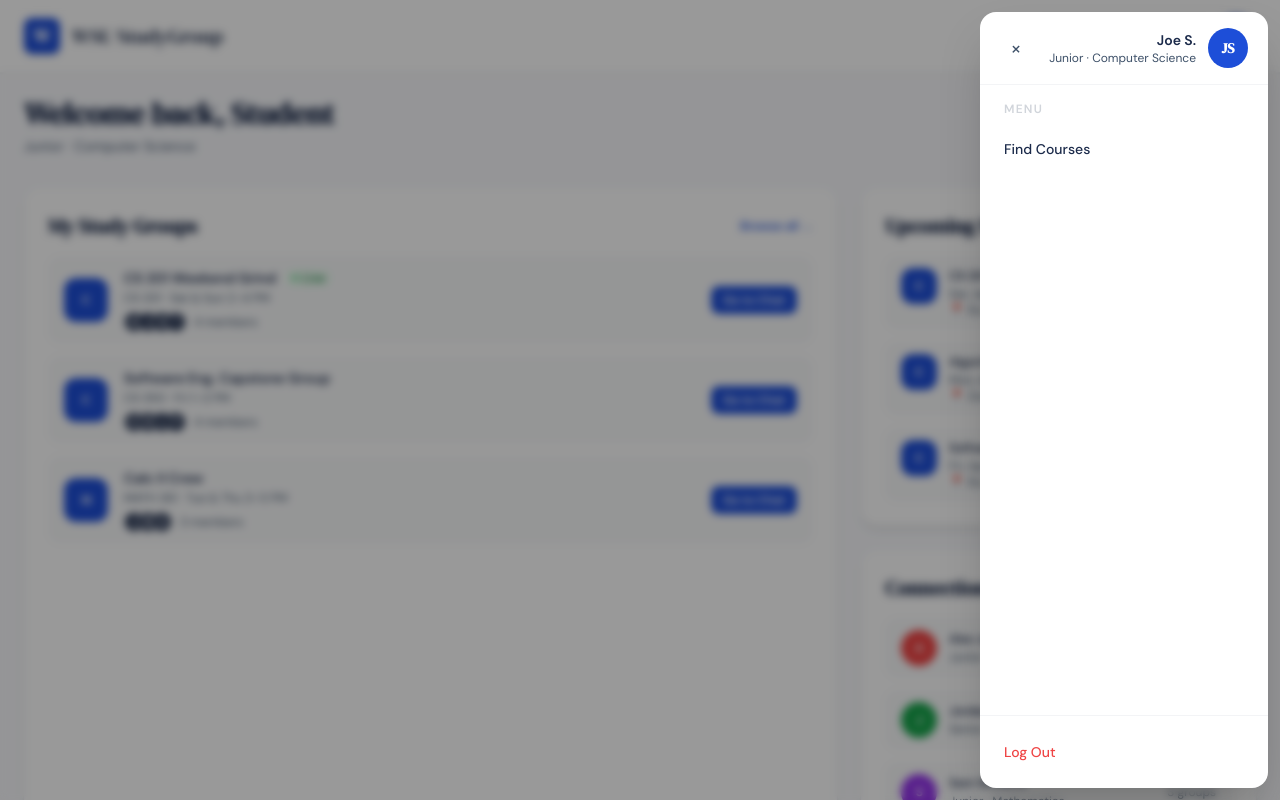
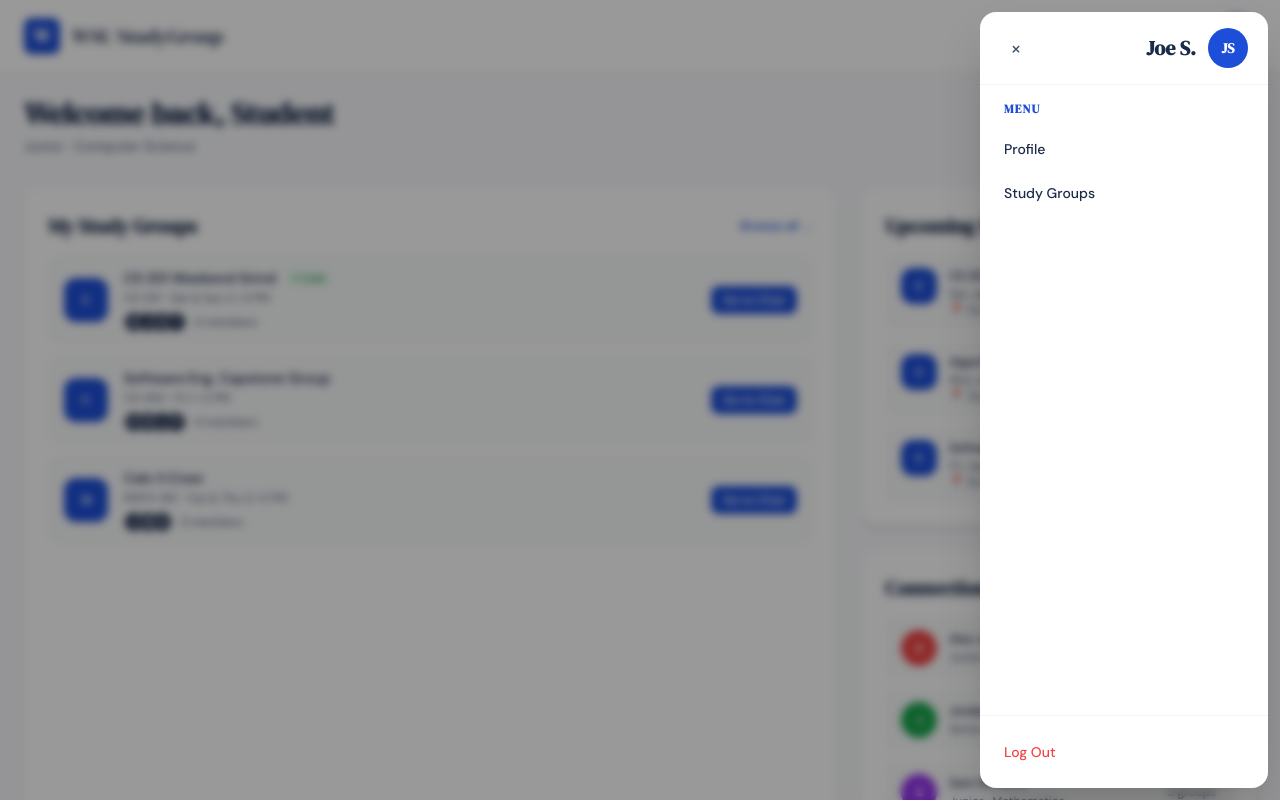
Before and after one commit to NaturalTC/WSU-study-group-app, a React (Vite) app in the folder frontend/: page /profile in a window 1280 px wide. Both pictures are taken after a click on the button "Open menu". Shown: the top 800 px of the page. Built offline with nearby package versions, Linux system fonts and the light colour scheme.

Commit message:
chore: adjusted sidebar styling and menu options

```diff
--- a/frontend/src/components/AppHeader.jsx
+++ b/frontend/src/components/AppHeader.jsx
@@ -80,10 +80,7 @@ function AppHeader() {
                                 ×
                             </button>
                             <div className="flex items-center gap-3">
-                                <div>
-                                    <p className="text-sm font-semibold text-wsu-navy text-right">{user.displayName}</p>
-                                    <p className="text-xs text-wsu-slate text-right">{user.year} · {user.major}</p>
-                                </div>
+                                <p className="text-xl font-display font-semibold text-wsu-navy">{user.displayName}</p>
                                 <div className={`w-10 h-10 rounded-full ${user.avatarBg} flex items-center justify-center flex-shrink-0`}>
                                     <span className="text-white text-sm font-bold font-display">{initials}</span>
                                 </div>
@@ -92,20 +89,28 @@ function AppHeader() {
 
                         {/* Nav Items */}
                         <nav className="flex-1 px-3 py-4">
-                            <p className="text-xs font-semibold text-gray-300 uppercase tracking-widest px-3 mb-3">
+                            <p className="text-xs font-display font-semibold text-blue-700 uppercase tracking-widest px-3 mb-3">
                                 Menu
                             </p>
                             <ul className="space-y-1">
                                 <li>
                                     <Link
-                                        to="/courses"
+                                        to="/profile"
                                         onClick={() => setSidebarOpen(false)}
                                         className="flex items-center gap-3 px-3 py-2.5 rounded-xl text-wsu-navy hover:bg-wsu-mist hover:text-blue-700 transition-all duration-200 text-sm font-medium"
                                     >
-                                        Find Courses
+                                        Profile
                                     </Link>
                                 </li>
-                                {/* TODO: Add more nav items as features are built out */}
+                                <li>
+                                    <Link
+                                        to="/study-groups"
+                                        onClick={() => setSidebarOpen(false)}
+                                        className="flex items-center gap-3 px-3 py-2.5 rounded-xl text-wsu-navy hover:bg-wsu-mist hover:text-blue-700 transition-all duration-200 text-sm font-medium"
+                                    >
+                                        Study Groups
+                                    </Link>
+                                </li>
                             </ul>
                         </nav>
 
```
